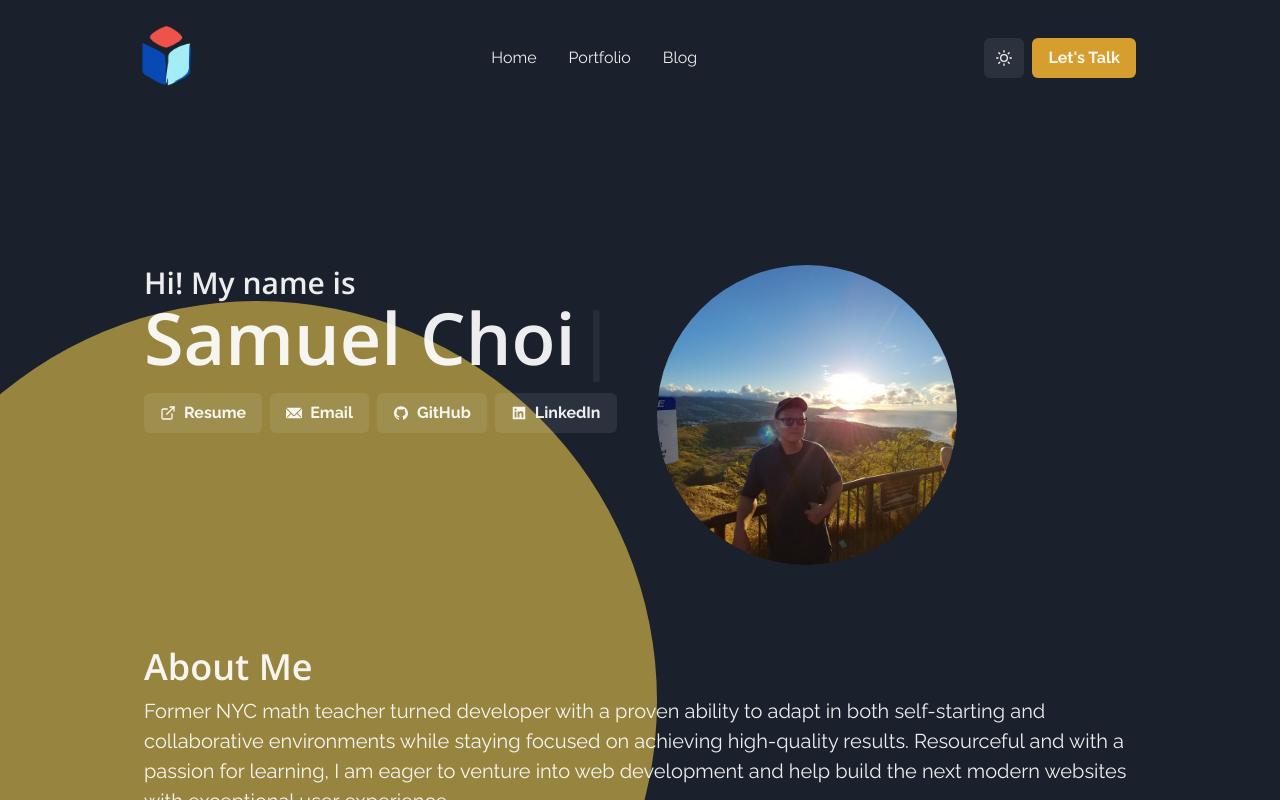
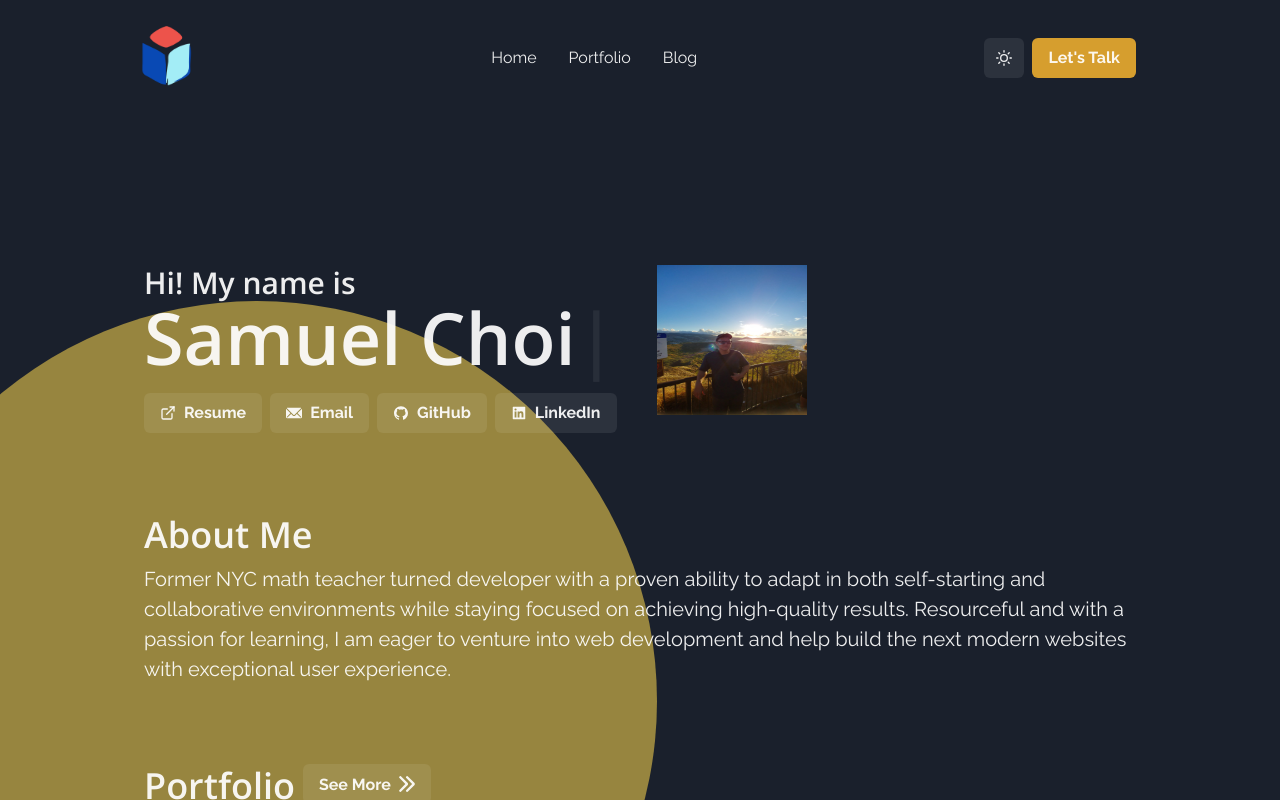
Before and after one commit to jsc-repo/portfolio, a Next.js app: page / in a window 1280 px wide. Shown: the top 800 px of the page. Built offline with nearby package versions, Linux system fonts and the light colour scheme.

Commit message:
added nextimage

```diff
--- a/components/Hero.jsx
+++ b/components/Hero.jsx
@@ -1,4 +1,5 @@
 import NextLink from "next/link";
+import NextImage from "next/image";
 import Typewriter from "typewriter-effect";
 import { EmailIcon, ExternalLinkIcon } from "@chakra-ui/icons";
 import { AiFillGithub, AiFillLinkedin } from "react-icons/ai";
@@ -105,13 +106,19 @@ const Hero = () => {
       </Box>
 
       <Box>
-        <Image
+        {/* <Image
           boxSize="300px"
           objectFit="cover"
           mx="auto"
           src="/profile.jpg"
           alt="Profile Picture"
           borderRadius="full"
+        /> */}
+        <NextImage
+          src="/profile.jpg"
+          alt="profile picture"
+          width="150px"
+          height="150px"
         />
       </Box>
     </Stack>
```
Also changed, not shown: components/Portfolio.jsx (+0 -20 lines).
